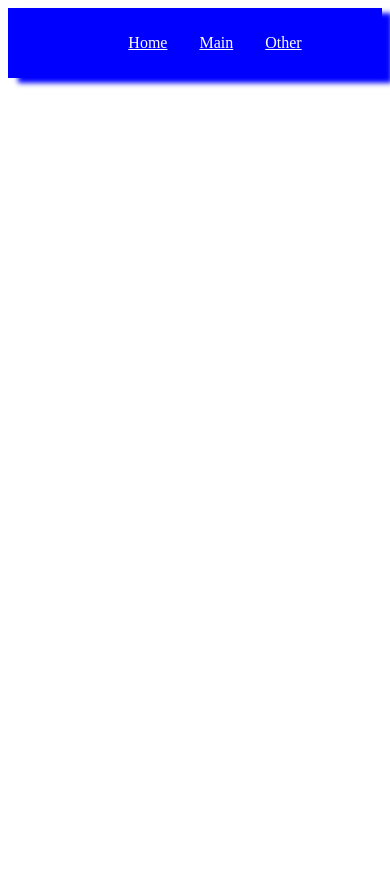
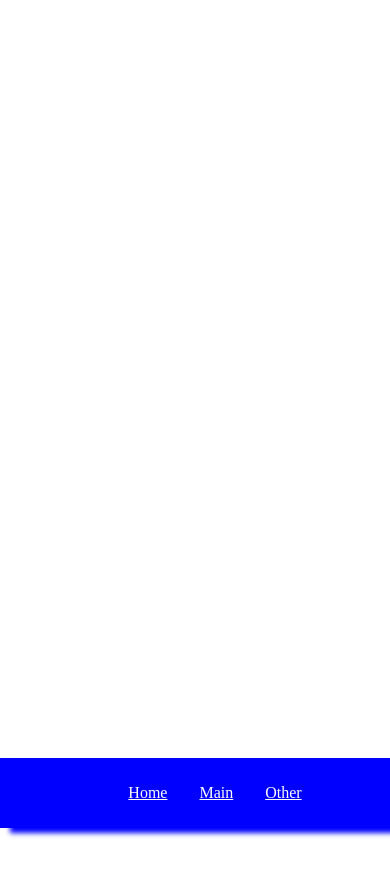
Before and after one commit to stan67/dojo, a plain HTML site: page sticky.html in a window 390 px wide. Drawn offline with Linux system fonts and the light colour scheme.

Commit message:
challenge-5

```diff
--- a/sticky.html
+++ b/sticky.html
@@ -7,12 +7,14 @@
     <title>Document</title>
     <style>
         body {
-            height: 200vh;
+                display: flex;
+                flex-direction: column-reverse;
+                margin: 0;
         }
         nav{
-            box-shadow: 10px 5px 5px blue;
-            background: blue;
-            padding: 10px;
+            background: red;
+            position: sticky;
+            bottom: 1rem;
         }
         li {
             list-style-type: none;
@@ -26,6 +28,20 @@
             padding: 1rem;
             color: white;
         }
+
+
+
+
+        @media screen and (max-width: 990px){
+            body {
+                height: 200vh;
+            }
+            nav{
+                box-shadow: 10px 5px 5px blue;
+                background: blue;
+                padding: 10px;
+            }
+        }
     </style>
 </head>
 <body>
```
